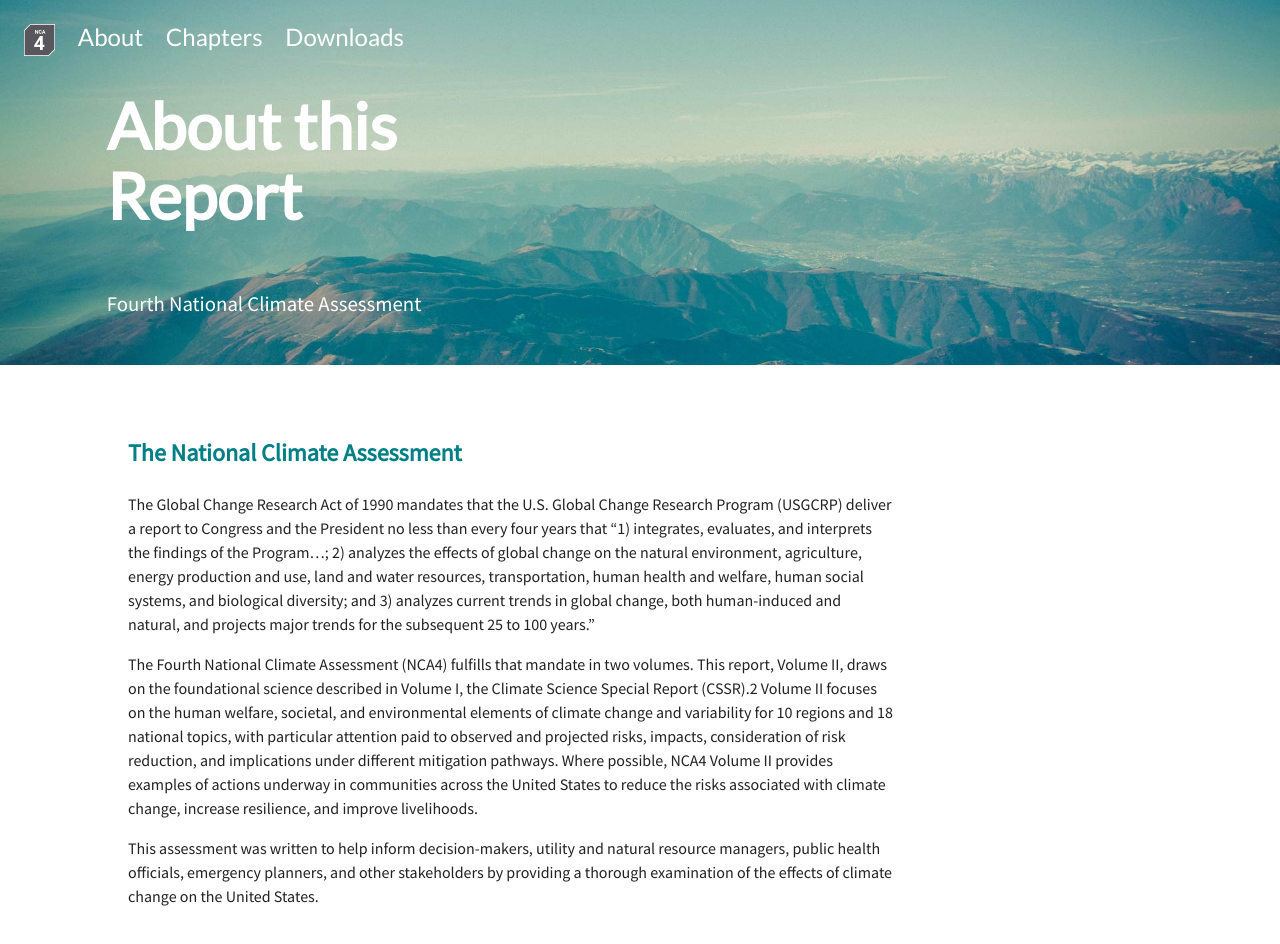
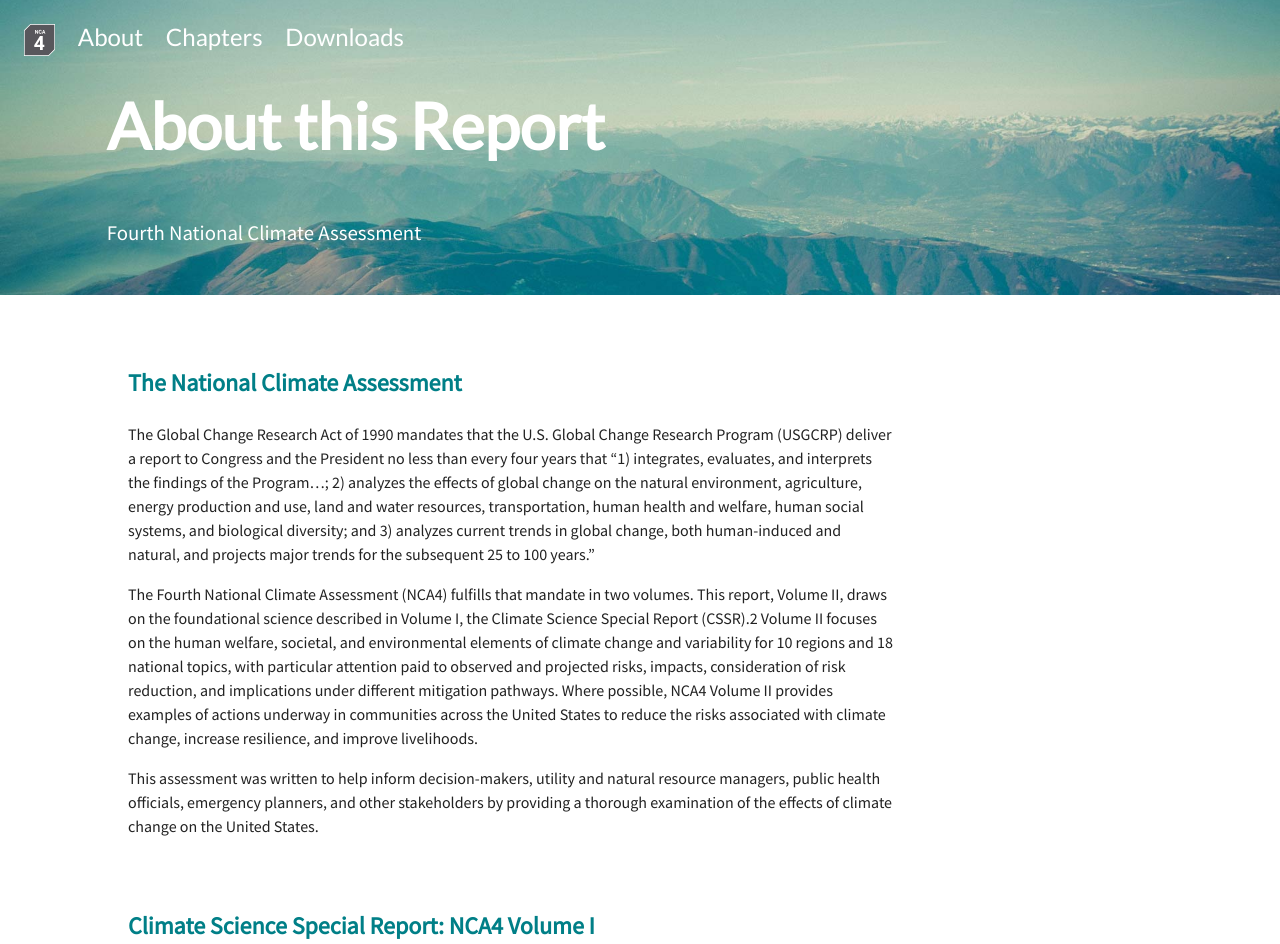
Before and after one commit to felixnw/resource_conservation, a plain HTML site: page about.html in a window 1280 px wide. Shown: the top 944 px of the page. Drawn offline with Linux system fonts and the light colour scheme.

Commit message:
Height / grid modification

```diff
--- a/css/sitewide.css
+++ b/css/sitewide.css
@@ -215,7 +215,7 @@
 .pagetitle {
 	font-size: 4em;
 	line-height: 1.1em;
-	grid-column: 2/3;
+	grid-column: 2/5;
 }
 
 .sectiontitle1 {
```
